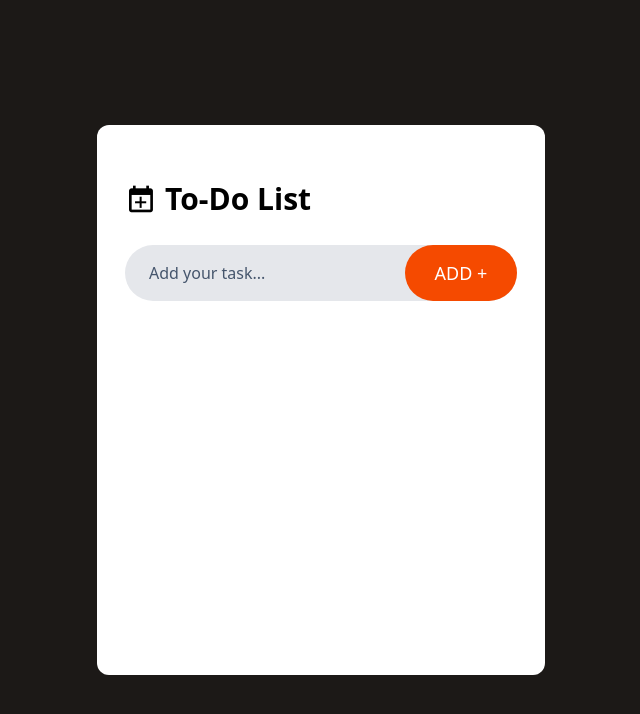
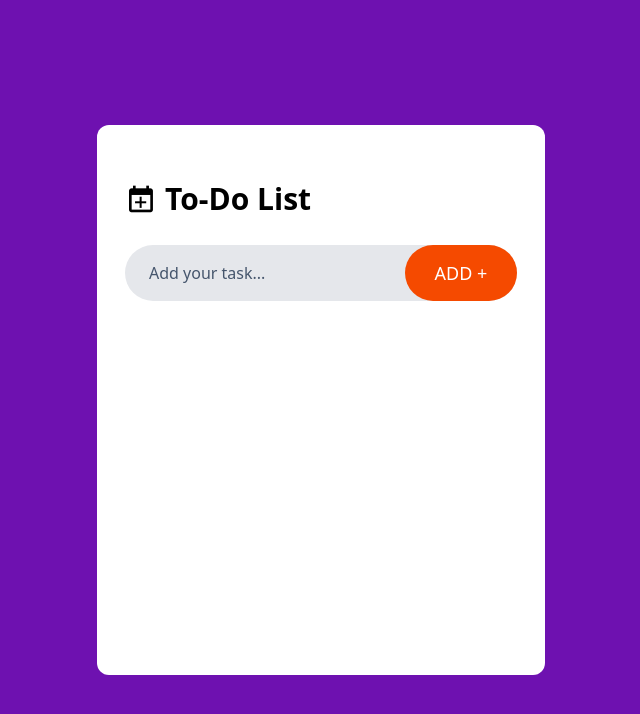
Before and after one commit to Steopa2001/to-do-list, a React (Vite) app: page / in a window 1280 px wide. Shown: the top 714 px of the page, without its empty margins (319-959 px from the left). Built offline with nearby package versions, Linux system fonts and the light colour scheme.

Commit message:
[fix] change background color of App component to purple

```diff
--- a/src/App.jsx
+++ b/src/App.jsx
@@ -3,7 +3,7 @@ import Todo from "./components/Todo"
 
 function App() {
   return (
-    <div className="bg-stone-900 py-4 min-h-screen grid">
+    <div className="bg-purple-800 py-4 min-h-screen grid">
      <Todo/>
     </div>
   )
```
